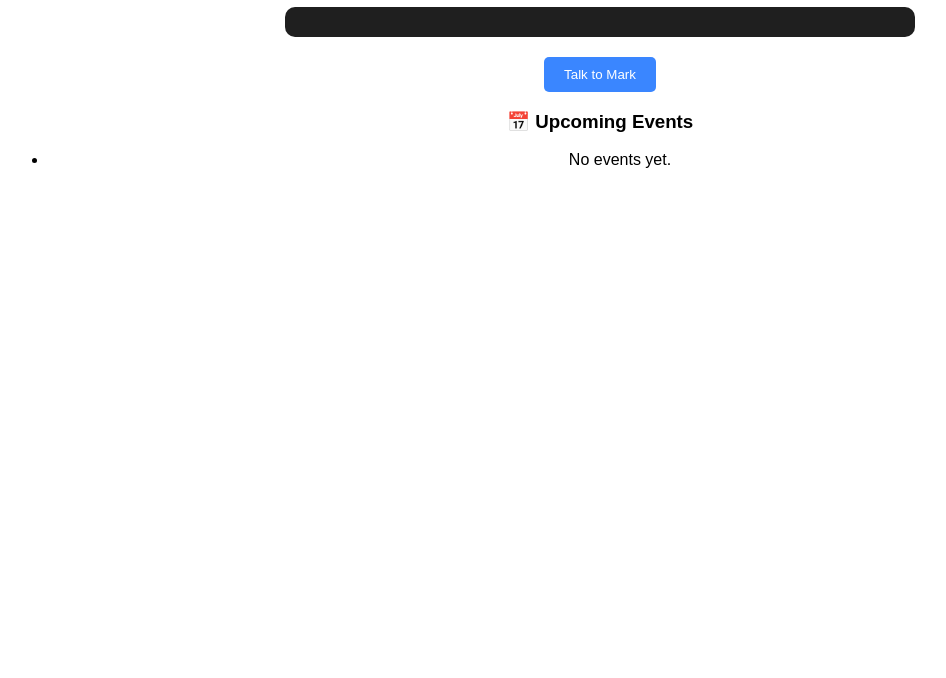
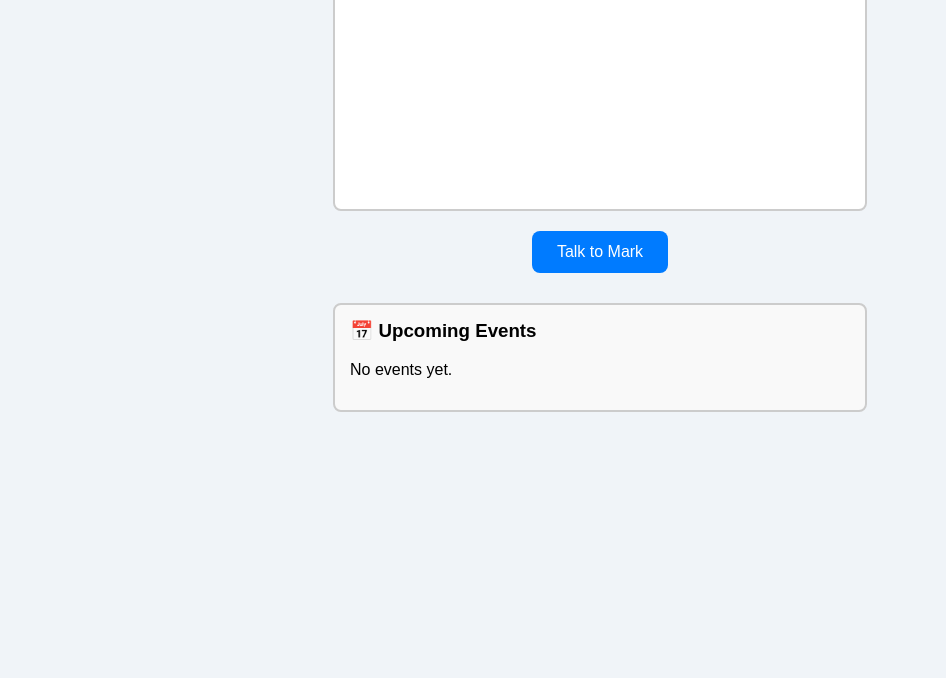
Before and after one commit to U2I109/Virtual-Assistant, a plain HTML site: page index.html in a window 1280 px wide. Shown: the part 122-800 px from the top of the page, without its empty margins (40-986 px from the left). Drawn offline with Linux system fonts and the light colour scheme.

Commit message:
Update style.css

```diff
--- a/style.css
+++ b/style.css
@@ -1,29 +1,54 @@
 body {
   font-family: Arial, sans-serif;
   text-align: center;
-  padding: 40px;
-background-color: white;
-color: black;
+  margin: 40px;
+  background-color: #f0f4f8;
 }
 
 #chatBox {
-  max-width: 600px;
+  border: 2px solid #ccc;
+  border-radius: 8px;
+  padding: 15px;
   margin: 20px auto;
-  background-color: #1f1f1f;
-  border-radius: 10px;
+  width: 90%;
+  max-width: 500px;
+  background-color: #fff;
+  text-align: left;
+  min-height: 200px;
+  overflow-y: auto;
+}
+
+button {
+  padding: 12px 25px;
+  font-size: 16px;
+  background-color: #007bff;
+  color: white;
+  border: none;
+  border-radius: 8px;
+  cursor: pointer;
+}
+
+button:hover {
+  background-color: #0056b3;
+}
+
+/* 🗓️ Calendar Styling */
+#calendar {
+  margin: 30px auto;
   padding: 15px;
+  border: 2px solid #ccc;
+  border-radius: 8px;
+  background-color: #f9f9f9;
+  width: 90%;
+  max-width: 500px;
   text-align: left;
 }
 
-#chatBox div {
-  margin: 8px 0;
+#calendar h3 {
+  margin-top: 0;
 }
 
-button {
-  padding: 10px 20px;
-  background-color: #3a86ff;
-  color: white;
-  border: none;
-  border-radius: 5px;
-  cursor: pointer;
+#eventList {
+  list-style-type: none;
+  padding-left: 0;
 }
```
